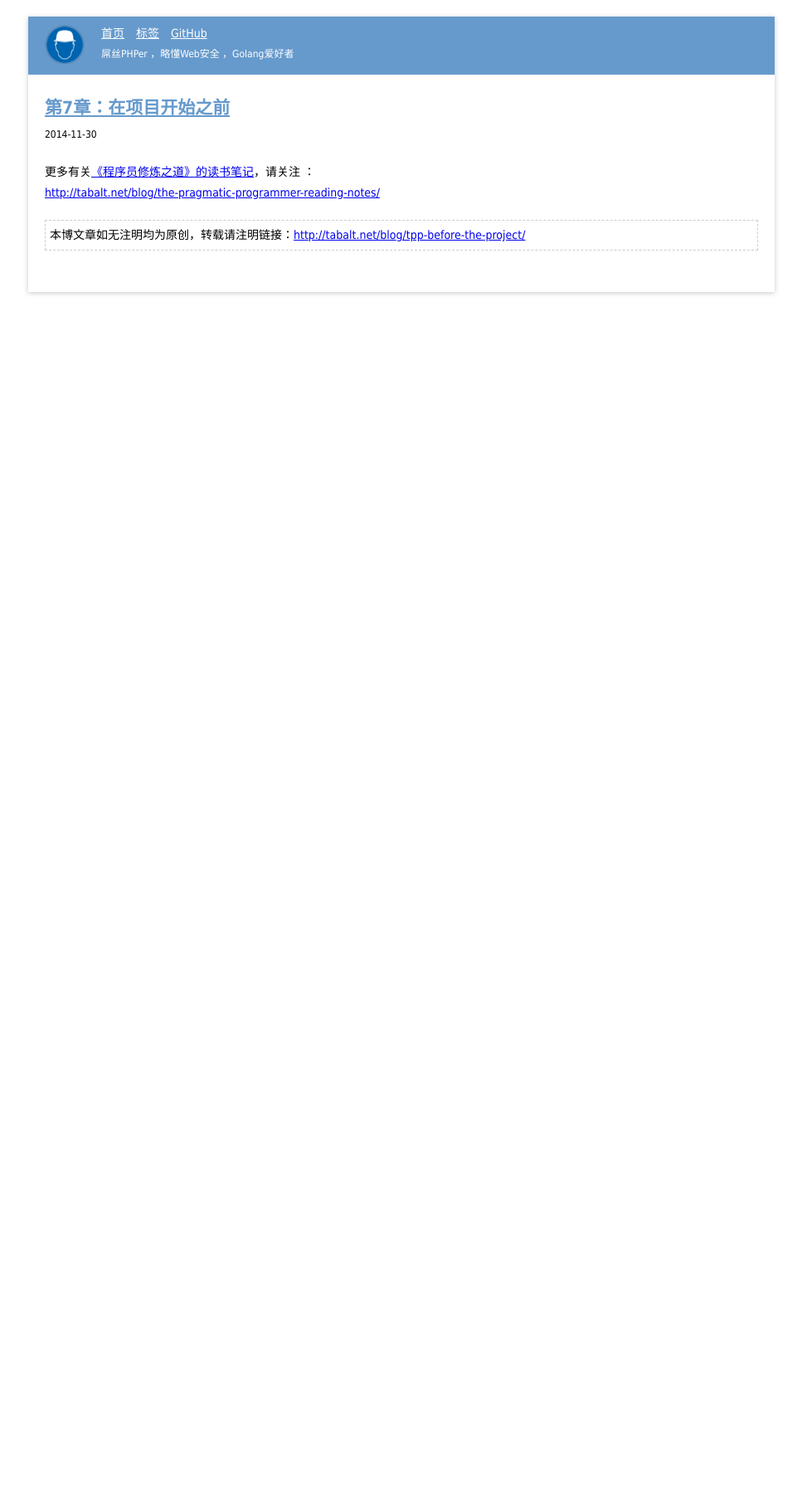
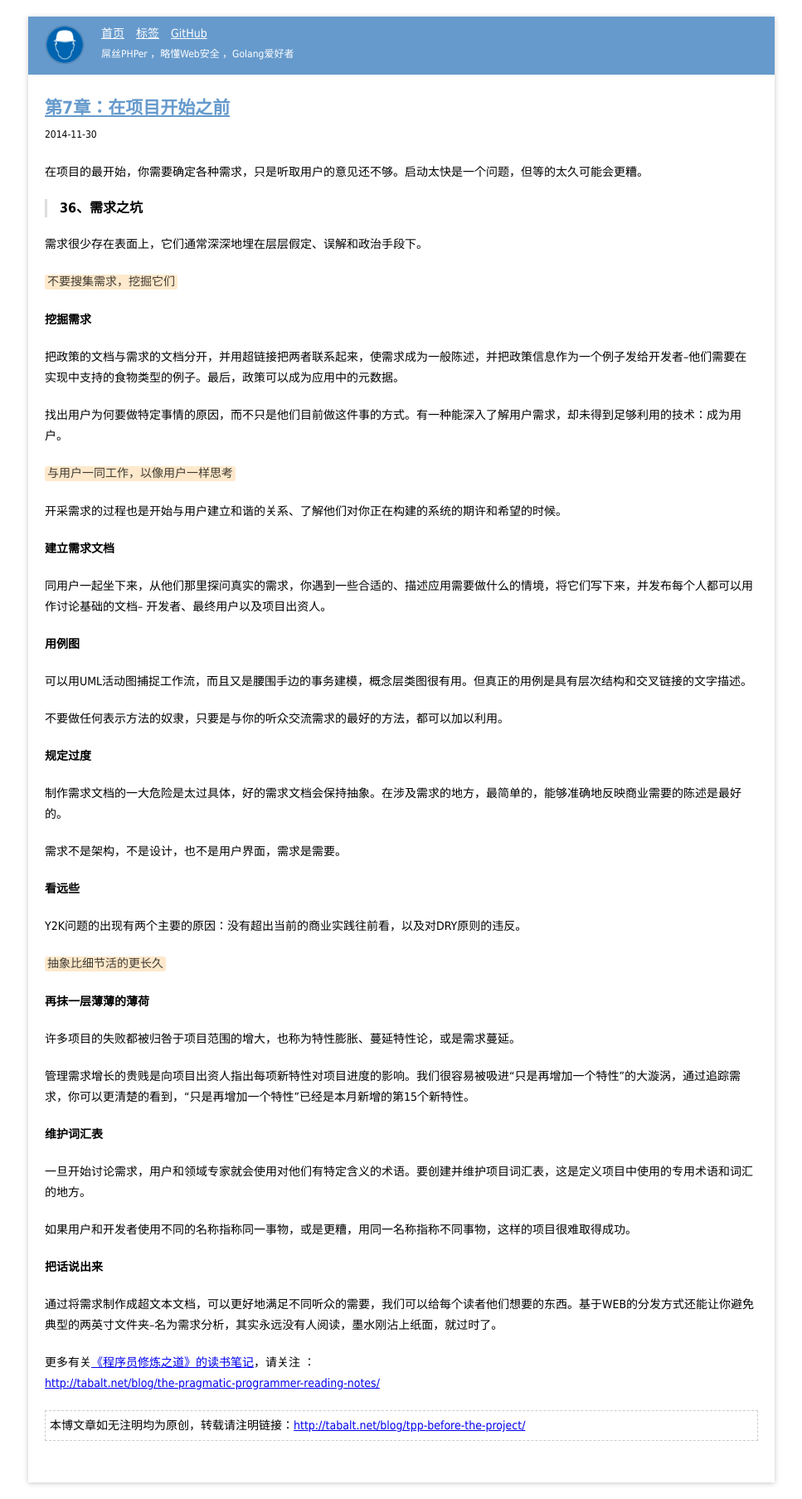
Before and after one commit to tabalt/tabalt.github.io, a Jekyll site: the page built from _posts/the-pragmatic-programmer/2014-11-30-tpp-before-the-project.md, in a window 1280 px wide. Shown: the whole page at 83% size, without its empty margins (156-1123 px from the left). Built offline with Jekyll 4.4.1, drawn with Linux system fonts in a browser that asks for light colours; Markdown is read by kramdown in place of the engine named in the settings; comment, search, counter and statistics services are not loaded; before the commit the page ends 900 px from its top, so only the background shows below that.

Commit message:
update blog

```diff
--- a/_posts/the-pragmatic-programmer/2014-11-30-tpp-before-the-project.md
+++ b/_posts/the-pragmatic-programmer/2014-11-30-tpp-before-the-project.md
@@ -10,7 +10,69 @@ description: 《程序员修炼之道》第7章在项目开始之前读书笔记
 
 ---
 
+在项目的最开始，你需要确定各种需求，只是听取用户的意见还不够。启动太快是一个问题，但等的太久可能会更糟。
 
+
+### 36、需求之坑
+
+需求很少存在表面上，它们通常深深地埋在层层假定、误解和政治手段下。
+
+`不要搜集需求，挖掘它们`
+
+**挖掘需求**
+
+把政策的文档与需求的文档分开，并用超链接把两者联系起来，使需求成为一般陈述，并把政策信息作为一个例子发给开发者--他们需要在实现中支持的食物类型的例子。最后，政策可以成为应用中的元数据。
+
+找出用户为何要做特定事情的原因，而不只是他们目前做这件事的方式。有一种能深入了解用户需求，却未得到足够利用的技术：成为用户。
+
+`与用户一同工作，以像用户一样思考`
+
+开采需求的过程也是开始与用户建立和谐的关系、了解他们对你正在构建的系统的期许和希望的时候。
+
+
+**建立需求文档**
+
+同用户一起坐下来，从他们那里探问真实的需求，你遇到一些合适的、描述应用需要做什么的情境，将它们写下来，并发布每个人都可以用作讨论基础的文档-- 开发者、最终用户以及项目出资人。
+
+
+**用例图**
+
+可以用UML活动图捕捉工作流，而且又是腰围手边的事务建模，概念层类图很有用。但真正的用例是具有层次结构和交叉链接的文字描述。
+
+不要做任何表示方法的奴隶，只要是与你的听众交流需求的最好的方法，都可以加以利用。
+
+
+**规定过度**
+
+制作需求文档的一大危险是太过具体，好的需求文档会保持抽象。在涉及需求的地方，最简单的，能够准确地反映商业需要的陈述是最好的。
+
+需求不是架构，不是设计，也不是用户界面，需求是需要。
+
+
+**看远些**
+
+Y2K问题的出现有两个主要的原因：没有超出当前的商业实践往前看，以及对DRY原则的违反。
+
+`抽象比细节活的更长久`
+
+**再抹一层薄薄的薄荷**
+
+许多项目的失败都被归咎于项目范围的增大，也称为特性膨胀、蔓延特性论，或是需求蔓延。
+
+管理需求增长的贵贱是向项目出资人指出每项新特性对项目进度的影响。我们很容易被吸进“只是再增加一个特性”的大漩涡，通过追踪需求，你可以更清楚的看到，“只是再增加一个特性”已经是本月新增的第15个新特性。
+
+
+**维护词汇表**
+
+
+一旦开始讨论需求，用户和领域专家就会使用对他们有特定含义的术语。要创建并维护项目词汇表，这是定义项目中使用的专用术语和词汇的地方。
+
+如果用户和开发者使用不同的名称指称同一事物，或是更糟，用同一名称指称不同事物，这样的项目很难取得成功。
+
+
+**把话说出来**
+
+通过将需求制作成超文本文档，可以更好地满足不同听众的需要，我们可以给每个读者他们想要的东西。基于WEB的分发方式还能让你避免典型的两英寸文件夹--名为需求分析，其实永远没有人阅读，墨水刚沾上纸面，就过时了。
 
 
 
```
